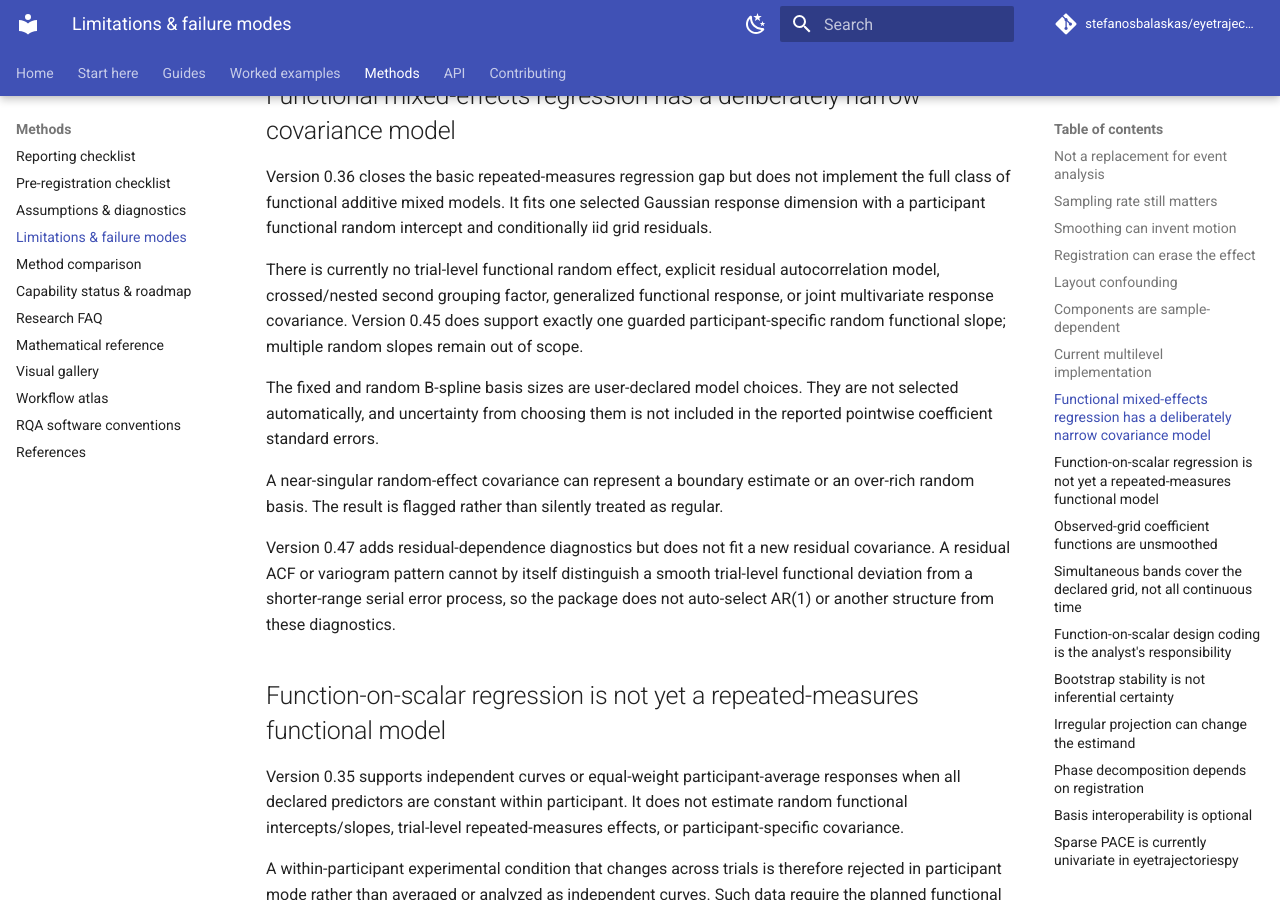
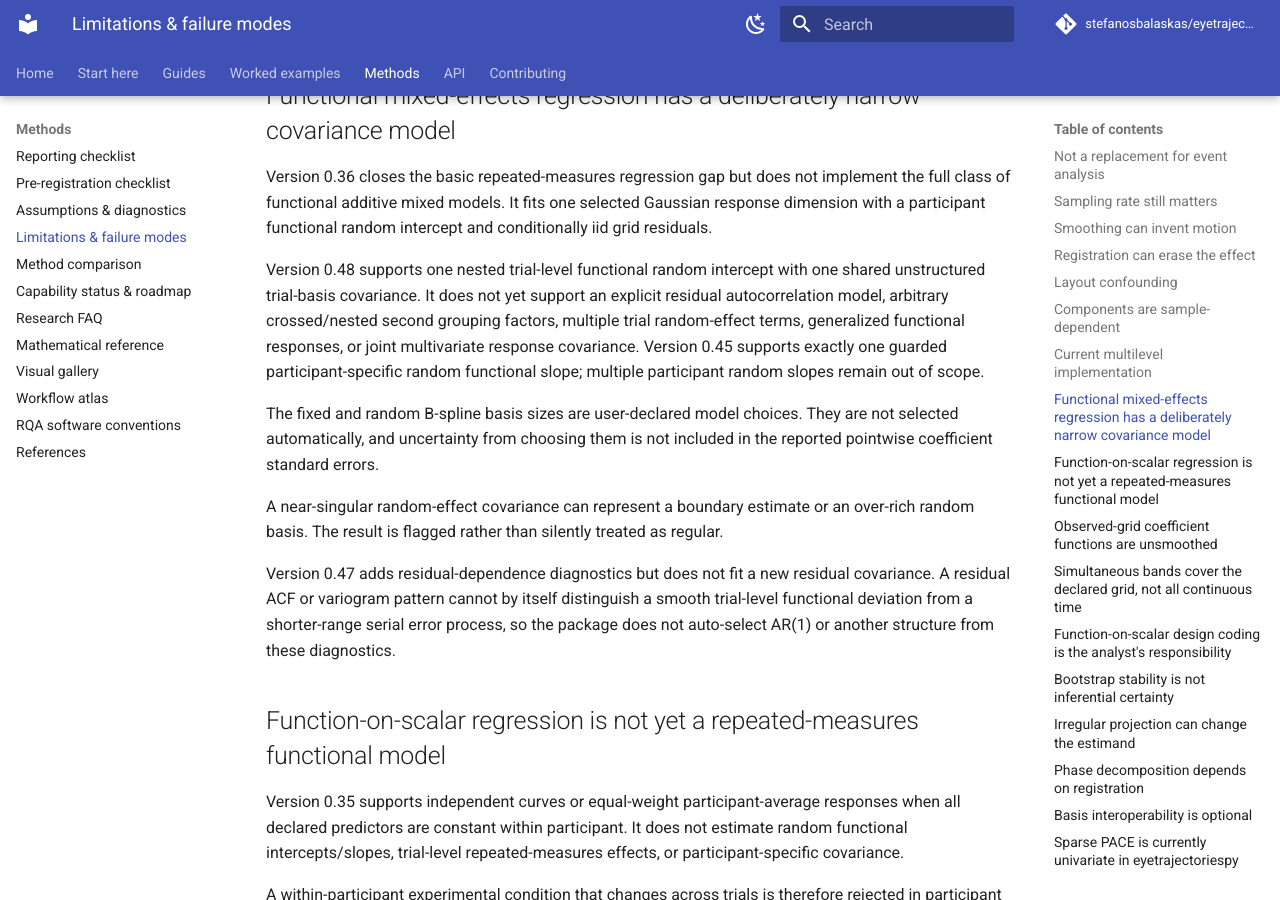
Before and after one commit to stefanosbalaskas/eyetrajectoriespy, an MkDocs documentation site: the page built from docs/methods/limitations.md, in a window 1280 px wide and 900 px high, scrolled down 1108 px. Built offline with MkDocs 1.6.1 and Material for MkDocs 9.7.7, drawn with Linux system fonts in a browser that asks for light colours; comment, search, counter and statistics services are not loaded; some of the changed text lies outside the part shown.

Commit message:
Update limitations for 0.48 nested trial effects

```diff
--- a/docs/methods/limitations.md
+++ b/docs/methods/limitations.md
@@ -36,11 +36,13 @@ implement the full class of functional additive mixed models. It fits one
 selected Gaussian response dimension with a participant functional random
 intercept and conditionally iid grid residuals.
 
-There is currently no trial-level functional random effect, explicit residual
-autocorrelation model, crossed/nested second grouping factor, generalized
-functional response, or joint multivariate response covariance. Version 0.45
-does support exactly one guarded participant-specific random functional slope;
-multiple random slopes remain out of scope.
+Version 0.48 supports one nested trial-level functional random intercept with
+one shared unstructured trial-basis covariance. It does not yet support an
+explicit residual autocorrelation model, arbitrary crossed/nested second
+grouping factors, multiple trial random-effect terms, generalized functional
+responses, or joint multivariate response covariance. Version 0.45 supports
+exactly one guarded participant-specific random functional slope; multiple
+participant random slopes remain out of scope.
 
 The fixed and random B-spline basis sizes are user-declared model choices.
 They are not selected automatically, and uncertainty from choosing them is not
@@ -938,9 +940,9 @@ The calibration maximum is taken over the observed grid only. Although the
 coefficient functions are represented by continuous B-splines, 0.44 does not
 claim simultaneous coverage at unsampled times.
 
-Participant random functional slopes, trial-level random functions, serial
-residual covariance, generalized responses, and multivariate cross-dimension
-covariance also remain outside the current model.
+Multiple participant random functional slopes, multiple trial-level random
+functions, serial residual covariance, generalized responses, and multivariate
+cross-dimension covariance remain outside the current model.
 
 ## One random functional slope is not an arbitrary random-effects engine
 
@@ -989,7 +991,8 @@ A high frequency of bootstrap fit failure is scientifically informative about
 model fragility. The implementation intentionally does not redraw until a
 target number of successful replicates is reached.
 
-The current backend still uses conditionally iid grid-level residual errors
-after the random effects. Version 0.47 therefore prioritizes residual/
-within-trial dependence diagnostics before selecting any serial covariance or
-trial-level random-function extension.
+The current backends still use conditionally iid grid-level residual errors
+after the declared participant and optional trial functional random effects.
+Version 0.47 diagnostics remain applicable after the 0.48 extension; persistent
+short-range residual dependence is the motivation for the planned 0.49
+physical-time residual covariance layer, not an automatically selected model.
```
